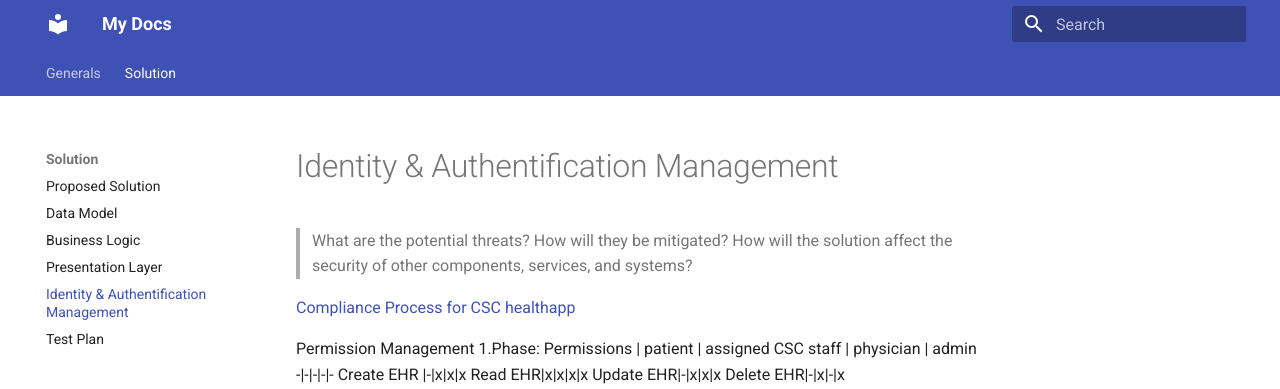
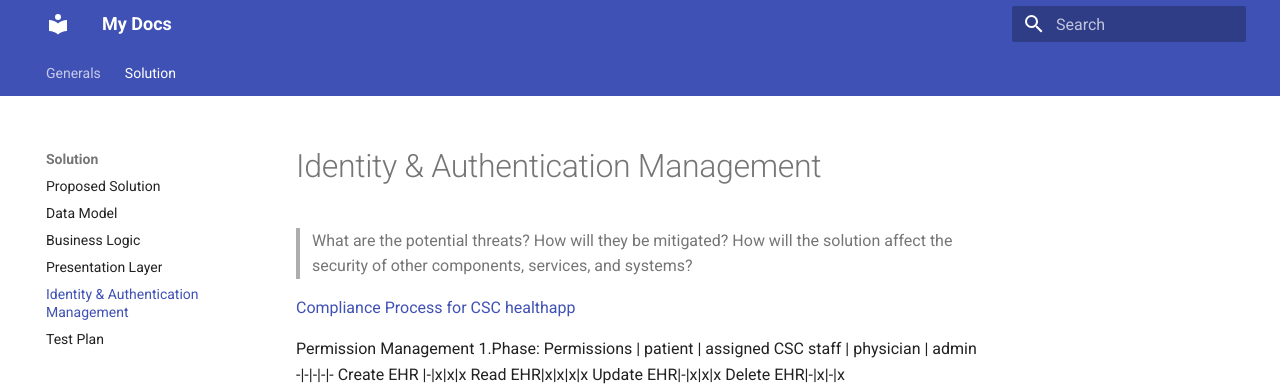
Before and after one commit to Sp0ngy/Makedocs, an MkDocs documentation site: the page built from docs/Solution Tech/IAM.md, in a window 1280 px wide. Shown: the top 389 px of the page. Built offline with MkDocs 1.6.1 and Material for MkDocs 9.7.7, drawn with Linux system fonts in a browser that asks for light colours.

Commit message:
re-restructured

```diff
--- a/mkdocs.yml
+++ b/mkdocs.yml
@@ -21,5 +21,5 @@ nav:
       - Data Model: Solution Tech/Proposed_Solution/Data_Model.md
       - Business Logic: Solution Tech/Proposed_Solution/Business_Logic.md
       - Presentation Layer: Solution Tech/Proposed_Solution/Presentation_Layer.md
-      - Identity & Authentification Management: Solution Tech/IAM.md
+      - Identity & Authentication Management: Solution Tech/IAM.md
       - Test Plan: Solution Tech/Test_Plan.md
```
